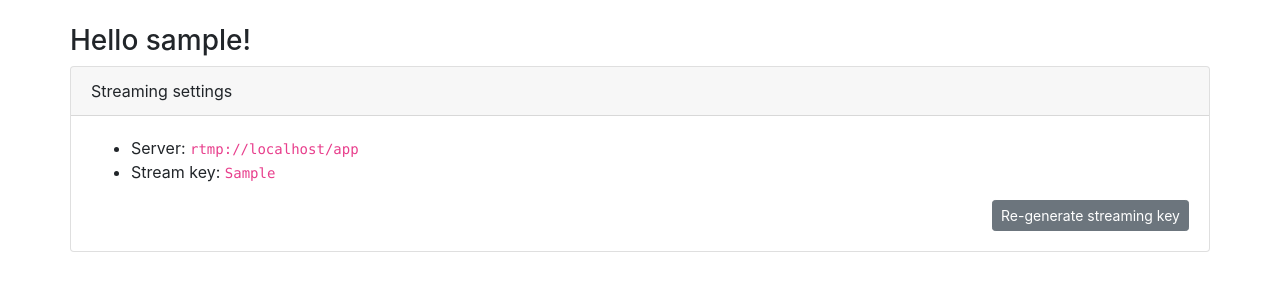
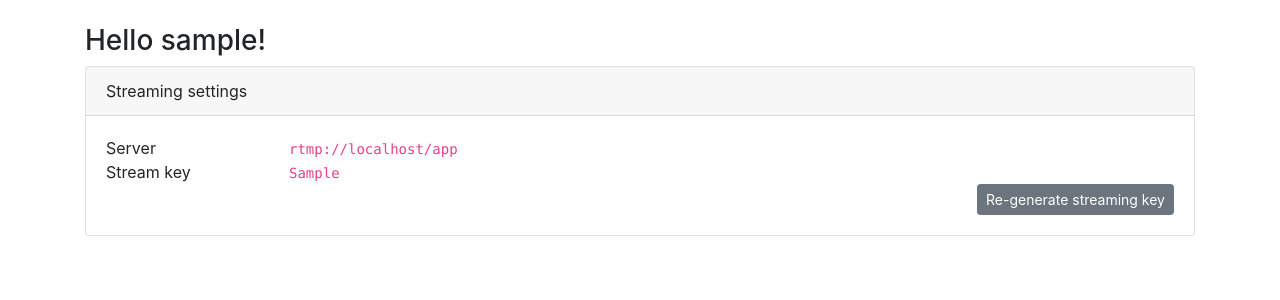
Before and after one commit to carbn/streamy, a Django app: page /profile/ in a window 1280 px wide. Shown: the part 56-356 px from the top of the page. Run offline with Django 3.2, Linux system fonts and the light colour scheme; a user stored in the database is signed in; tables that the repository leaves empty hold one stand-in row (values such as "Sample post"); some libraries are stand-ins or nearby versions.

Commit message:
tune bootstrap elements

```diff
--- a/app/streamy/templates/home.html
+++ b/app/streamy/templates/home.html
@@ -2,6 +2,7 @@
 
 {% block content %}
 <div class="container">
+    <div class="row">
         <div class="col-xl-12">
             <h3>Live now</h3>
             {% if streams %}
@@ -22,4 +23,5 @@
             {% endif %}
         </div>
     </div>
+</div>
 {% endblock %}
--- a/app/streamy/templates/profile.html
+++ b/app/streamy/templates/profile.html
@@ -3,26 +3,42 @@
 {% block content %}
 <div class="container">
     <div class="row">
+        <div class="col">
             <h3>Hello {{ user.username }}!</h3>
         </div>
+    </div>
     <div class="row">
+        <div class="col">
             <div class="card w-100">
                 <div class="card-header">Streaming settings</div>
                 <div class="card-body">
                     <form method="POST" action="{% url 'generate-stream-key' %}">
                         {% csrf_token %}
                         {% if user.stream %}
-                    <ul>
-                        <li>Server: <code>rtmp://{{ request.get_host }}/app</code></li>
-                        <li>Stream key: <code>{{ user.stream.key }}</code></li>
-                    </ul>
+                        <div class="row">
+                            <div class="col-md-2">Server</div>
+                            <div class="col-md-auto"><code>rtmp://{{ request.get_host }}/app</code></div>
+                        </div>
+                        <div class="row">
+                            <div class="col-md-2">Stream key</div>
+                            <div class="col-md-auto"><code>{{ user.stream.key }}</code></div>
+                        </div>
+                        <div class="row">
+                            <div class="col">
                                 <button type="submit" class="btn btn-sm btn-secondary float-right">Re-generate streaming key</button>
+                            </div>
+                        </div>
                         {% else %}
+                        <div class="row">
+                            <div class="col">
                                 <button type="submit" class="btn btn-primary">Create streaming key</button>
+                            </div>
+                        </div>
                         {% endif %}
                     </form>
                 </div>
             </div>
         </div>
     </div>
+</div>
 {% endblock %}
```
Lines whose indentation alone changed are shown as unchanged.
